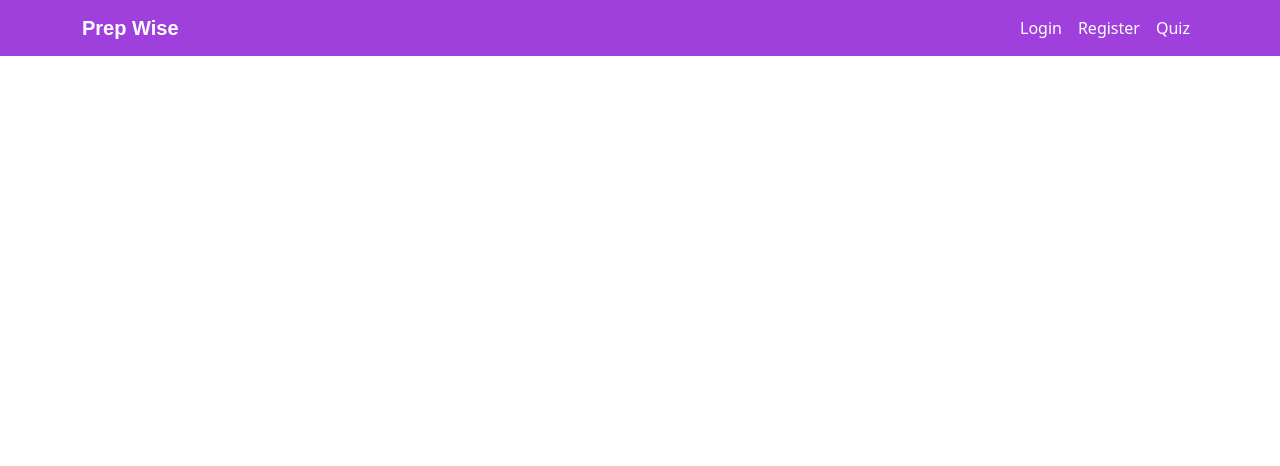
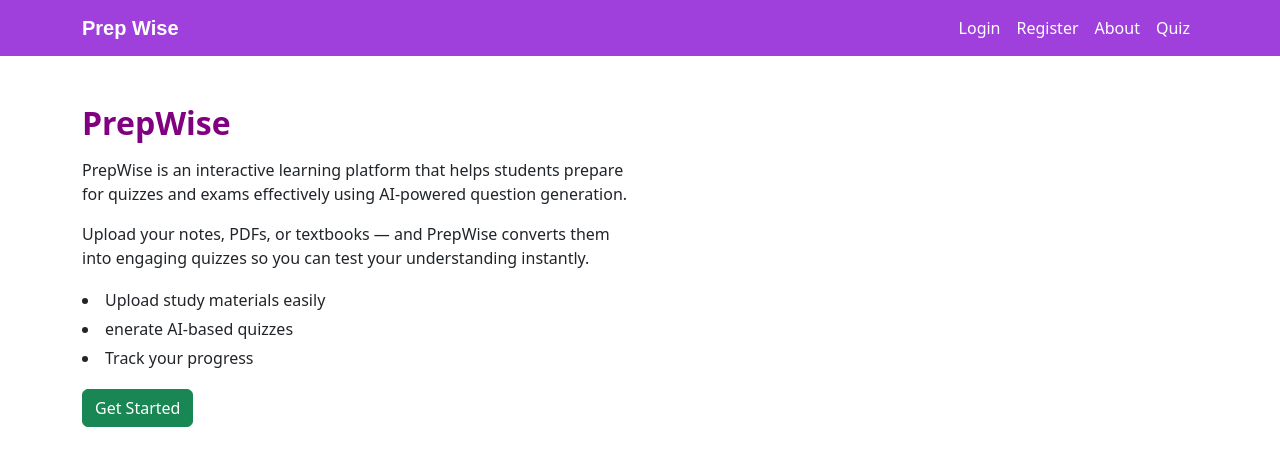
Before and after one commit to ManoFayyaz/MCQ-GenAI, a React (Create React App) app in the folder frontend/quiz_app/: page /about in a window 1280 px wide. Shown: the top 466 px of the page. Built offline with nearby package versions, Linux system fonts and the light colour scheme.

Commit message:
login flask

```diff
--- a/frontend/quiz_app/src/App.js
+++ b/frontend/quiz_app/src/App.js
@@ -6,6 +6,7 @@ import Login from './components/Login';
 import Register from './components/Register';
 import PrepWise from './components/PrepWise';
 import AppNavbar from './components/Navbar';
+import About  from './components/About';
 
 function App() {
   return (
@@ -14,6 +15,7 @@ function App() {
       <Routes>
         <Route path="/" element={<Login />} />
         <Route path="/register" element={<Register />} />
+        <Route path='/about' element={<About />}/>
         <Route path="/prepwise" element={<PrepWise />} />
       </Routes>
     </Router>
--- /dev/null
+++ b/frontend/quiz_app/src/components/About.js
@@ -0,0 +1,39 @@
+import React from 'react';
+import { Link } from 'react-router-dom';
+
+export default function About() {
+  return (
+    <div className="container mt-5">
+      <div className="row align-items-center">
+
+
+
+        <div className="col-md-6">
+          <h2 className="fw-bold mb-3">
+
+            <span style={{ color: "purple" }}>PrepWise</span>
+          </h2>
+
+          <p>
+            PrepWise is an interactive learning platform that helps students prepare for quizzes
+            and exams effectively using AI-powered question generation.
+          </p>
+
+          <p>
+            Upload your notes, PDFs, or textbooks — and PrepWise converts them into engaging
+            quizzes so you can test your understanding instantly.
+          </p>
+
+        <div style={{ lineHeight: "1.8" }}>
+            <li>Upload study materials easily</li>
+            <li>enerate AI-based quizzes</li>
+            <li>Track your progress</li>
+          </div>
+
+          <Link to="/" className="btn btn-success mt-3">Get Started</Link>
+        </div>
+
+      </div>
+    </div>
+  );
+}
--- a/frontend/quiz_app/src/components/Navbar.js
+++ b/frontend/quiz_app/src/components/Navbar.js
@@ -18,6 +18,7 @@ function AppNavbar() {
         <Nav className="ms-auto">
             <Nav.Link as={Link} to="/">Login</Nav.Link>
             <Nav.Link as={Link} to="/register">Register</Nav.Link>
+            <Nav.Link as={Link} to="/about">About</Nav.Link>
             <Nav.Link as={Link} to="/prepwise">Quiz</Nav.Link>
         </Nav>
         </Navbar.Collapse>
```
Also changed, not shown: frontend/quiz_app/src/components/Login.js (+0 -7 lines).
